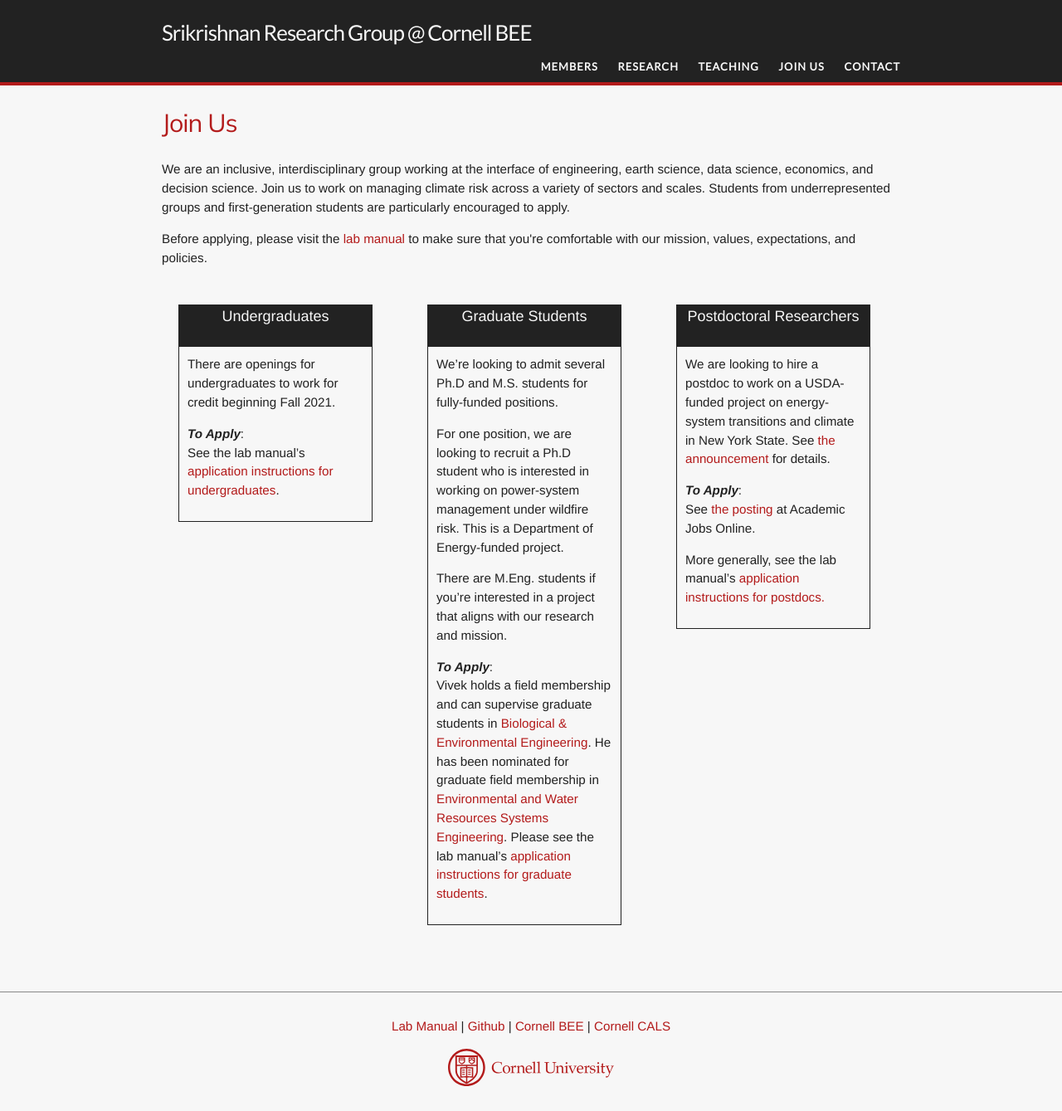
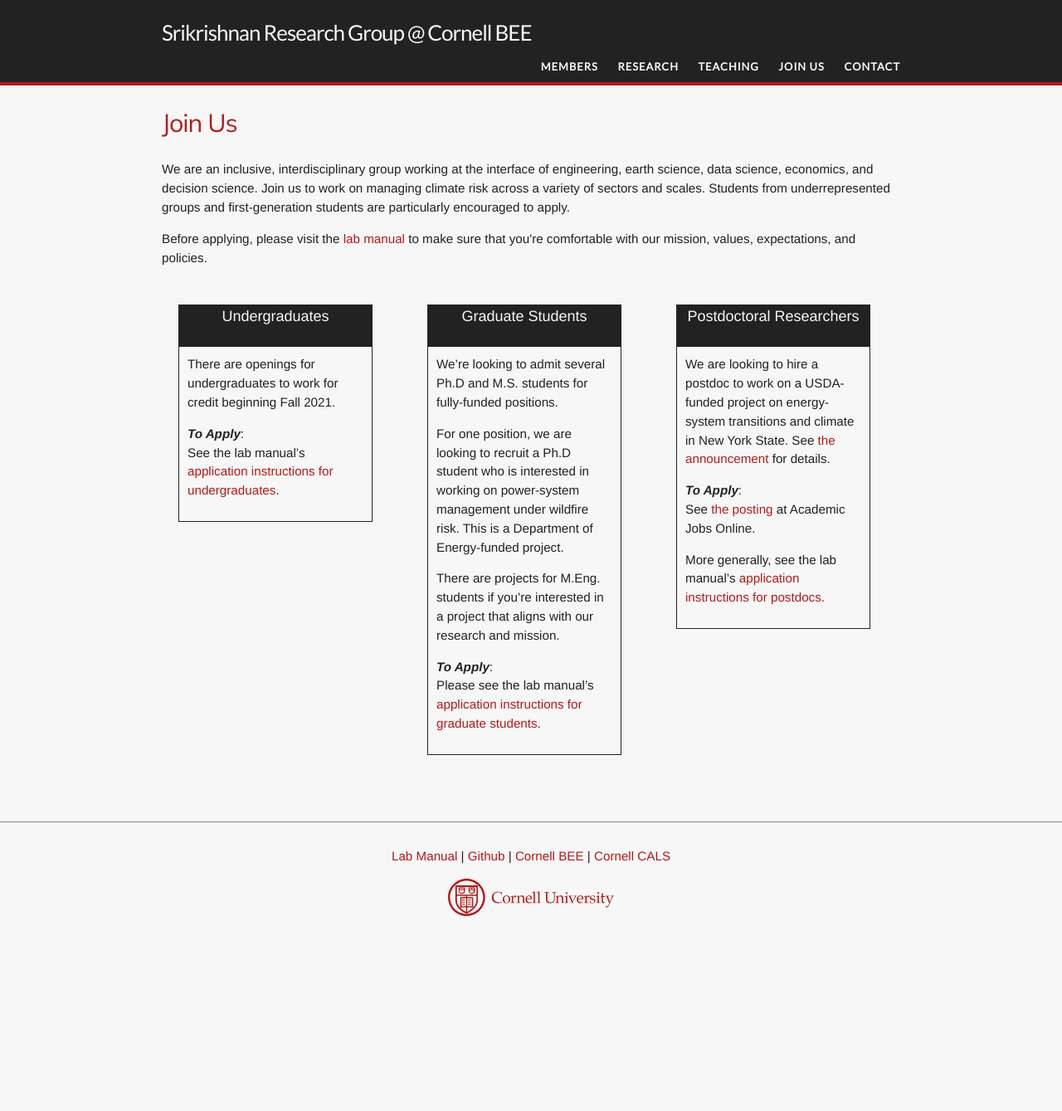
Before and after one commit to svmiller/svmiller.github.io, a Jekyll site: the page built from pages/join.html, in a window 1280 px wide. Shown: the whole page at 83% size. Built offline with Jekyll 4.4.1, drawn with Linux system fonts in a browser that asks for light colours; nearby versions of some CDN libraries; some web fonts are replaced; after the commit the page ends 1134 px from its top, so only the background shows below that.

Commit message:
remove discussion of field membership

```diff
--- a/_data/positions.yml
+++ b/_data/positions.yml
@@ -8,8 +8,8 @@
 
     For one position, we are looking to recruit a Ph.D student who is interested in working on power-system management under wildfire risk. This is a Department of Energy-funded project.
 
-    There are M.Eng. students if you're interested in a project that aligns with our research and mission.
-  apply: Vivek holds a field membership and can supervise graduate students in [Biological & Environmental Engineering](https://gradschool.cornell.edu/academics/fields-of-study/field/biological-and-environmental-engineering/). He has been nominated for graduate field membership in [Environmental and Water Resources Systems Engineering](https://gradschool.cornell.edu/academics/fields-of-study/field/civil-and-environmental-engineering/). Please see the lab manual's <a href="https://srikrishnan-lab/lab-manual/policies/graduate/">application instructions for graduate students</a>.
+    There are projects for M.Eng. students if you're interested in a project that aligns with our research and mission.
+  apply: Please see the lab manual's <a href="https://srikrishnan-lab/lab-manual/policies/graduate/">application instructions for graduate students</a>.
 
 - role: Postdoctoral Researchers
   status: We are looking to hire a postdoc to work on a USDA-funded project on energy-system transitions and climate in New York State.  See <a href="/2021/01/postdoc-available-usda/">the announcement</a> for details.
```
